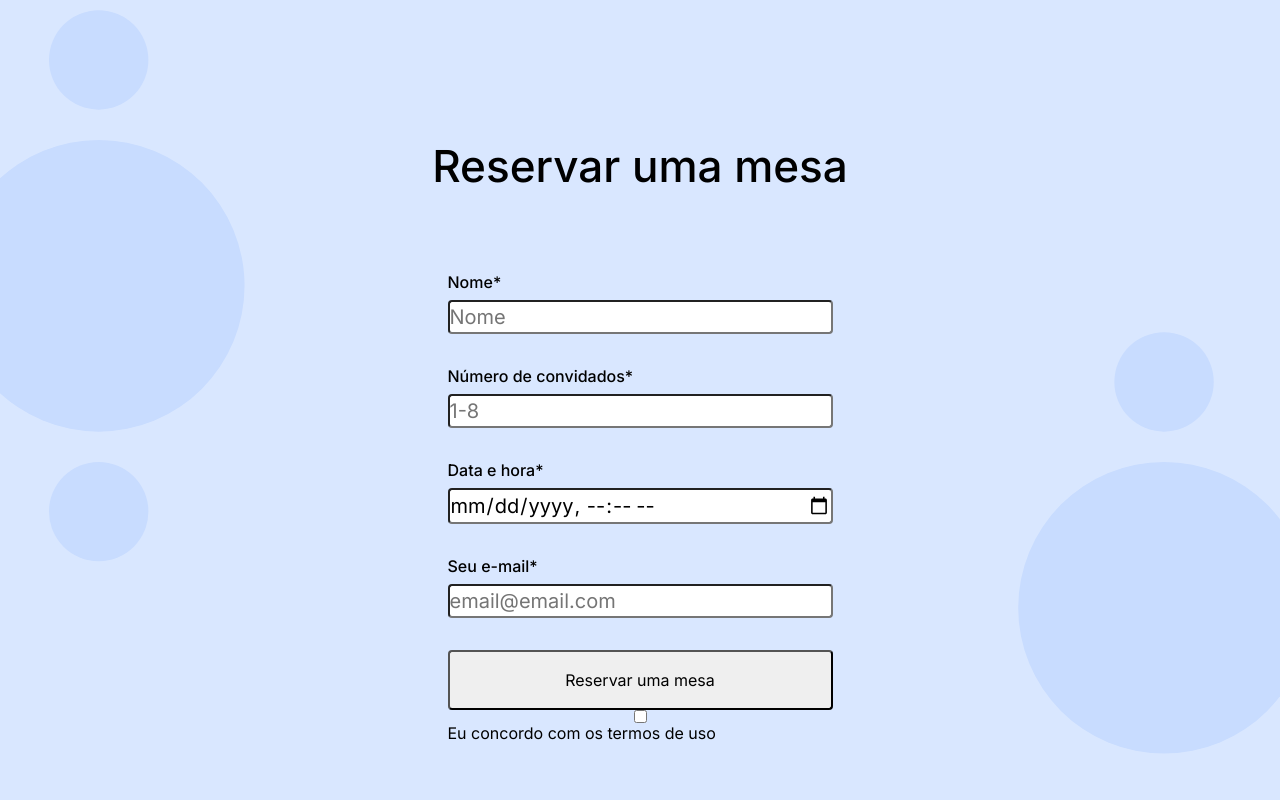
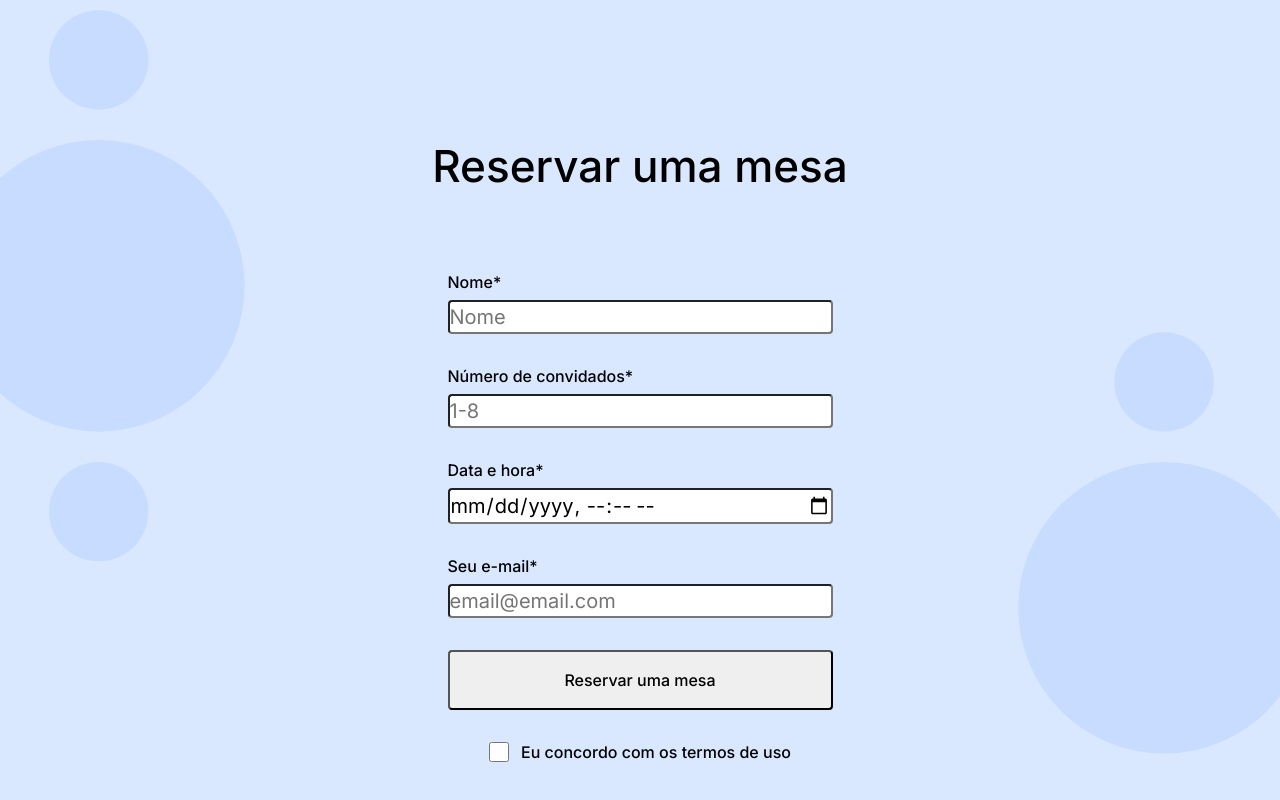
Before and after one commit to RodrigoMZanetti/web_project_coffeeshop, a plain HTML site: page index.html in a window 1280 px wide. Shown: the part 1760-2560 px from the top of the page. Drawn offline with Linux system fonts and the light colour scheme.

Commit message:
commit finais

```diff
--- a/index.html
+++ b/index.html
@@ -126,7 +126,7 @@
             <h2 class="reservation__title--text">Reservar uma mesa</h2>
           </div>
           <div class="reservation__content">
-            <form action="" class="reservation__form">
+            <form action="#" class="reservation__form">
               <label for="name" class="reservation__form-label">Nome*</label>
               <input
                 type="text"
@@ -172,8 +172,17 @@
                 Reservar uma mesa
               </button>
 
-              <input type="checkbox" class="reservation__form-checkbox" />Eu
-              concordo com os termos de uso
+              <div class="reservation__form-checkbox">
+                <input
+                  type="checkbox"
+                  id="terms"
+                  class="reservation__form-checkbox-button"
+                  required
+                />
+                <label for="terms" class="reservation__form-checkbox-label">
+                  Eu concordo com os termos de uso</label
+                >
+              </div>
             </form>
           </div>
         </section>
--- a/pages/index.css
+++ b/pages/index.css
@@ -291,8 +291,31 @@
 .reservation__button {
   height: 60px;
   border-radius: 4px;
+  font-family: Inter;
+  font-style: normal;
+  font-weight: 500;
+  font-size: 16px;
+  line-height: 20px;
 }
 
 .reservation__button:hover {
   opacity: 0.7;
 }
+
+.reservation__form-checkbox {
+  display: flex;
+  border-radius: 2px;
+  margin-top: 32px;
+  justify-content: center;
+  font-family: Inter;
+  font-style: normal;
+  font-weight: 500;
+  font-size: 16px;
+  line-height: 20px;
+}
+
+.reservation__form-checkbox-button {
+  height: 20px;
+  width: 20px;
+  margin-right: 12px;
+}
```
